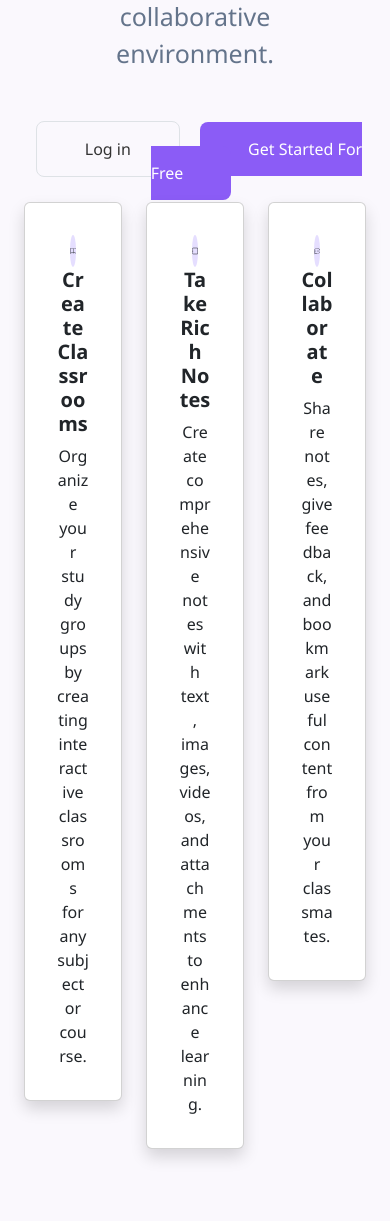
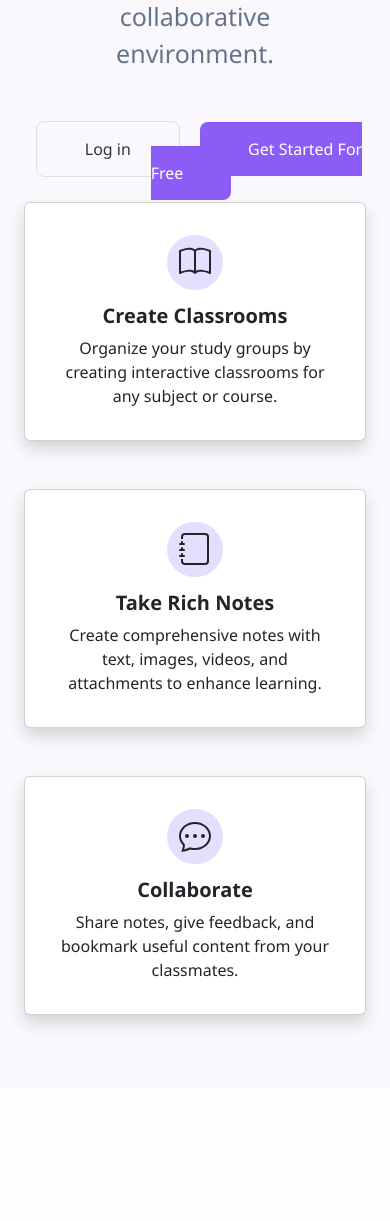
Before and after one commit to alielkline/NoteNest, a PHP site: page /views/main/home.php in a window 390 px wide. Shown: the part 662-1883 px from the top of the page. After the commit the page ends 1691 px from the top, so only its background shows below. Run offline with PHP 8.4, Linux system fonts and the light colour scheme.

Commit message:
Fixed Responsive issues

```diff
--- a/views/main/home.php
+++ b/views/main/home.php
@@ -49,7 +49,7 @@
         </div>
         <div class="row" id="cardsRow">
             <!-- Card 1: Create Classrooms -->
-            <div class="col-4">
+            <div class="col-12 col-md-6 col-lg-4">
                 <div class="card shadow p-3 mb-5 bg-white rounded w-100">
                     <div class="card-body">
                         <div id="iconCircle">
@@ -64,7 +64,7 @@
             </div>
 
             <!-- Card 2: Take Rich Notes -->
-            <div class="col-4">
+            <div class="col-12 col-md-6 col-lg-4">
                 <div class="card shadow p-3 mb-5 bg-white rounded w-100">
                     <div class="card-body">
                         <div id="iconCircle">
@@ -80,7 +80,7 @@
             </div>
 
             <!-- Card 3: Collaborate -->
-            <div class="col-4">
+            <div class="col-12 col-md-6 col-lg-4">
                 <div class="card shadow p-3 mb-5 bg-white rounded w-100">
                     <div class="card-body">
                         <div id="iconCircle">
--- a/views/notes/single.php
+++ b/views/notes/single.php
@@ -28,7 +28,7 @@ $comments = $data['comments'];
 
     <div class="container">
         <div class="row mt-5">
-            <div class="col-8">
+            <div class="col-12 col-md-8 mb-4">
                 <div class="note-pane border">
                     <?php
                     $d = strtotime($note['upload_date']);
@@ -103,7 +103,7 @@ $comments = $data['comments'];
                     ?>
                 </div>
             </div>
-            <div class="col-4 note-pane border">
+            <div class="col-12 col-md-4 note-pane border">
                 <span class="d-flex align-items-center mb-3">
 
                     <svg xmlns="http://www.w3.org/2000/svg" width="20" height="20" fill="currentColor" class="bi bi-chat-left comments-icon" viewBox="0 0 16 16">
```
